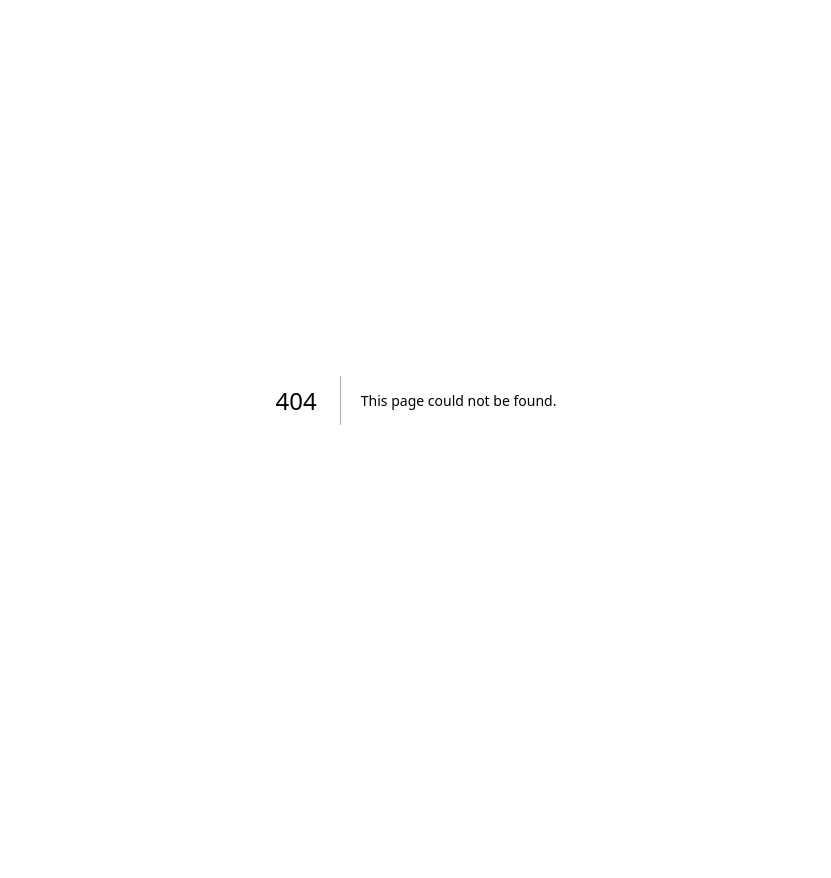
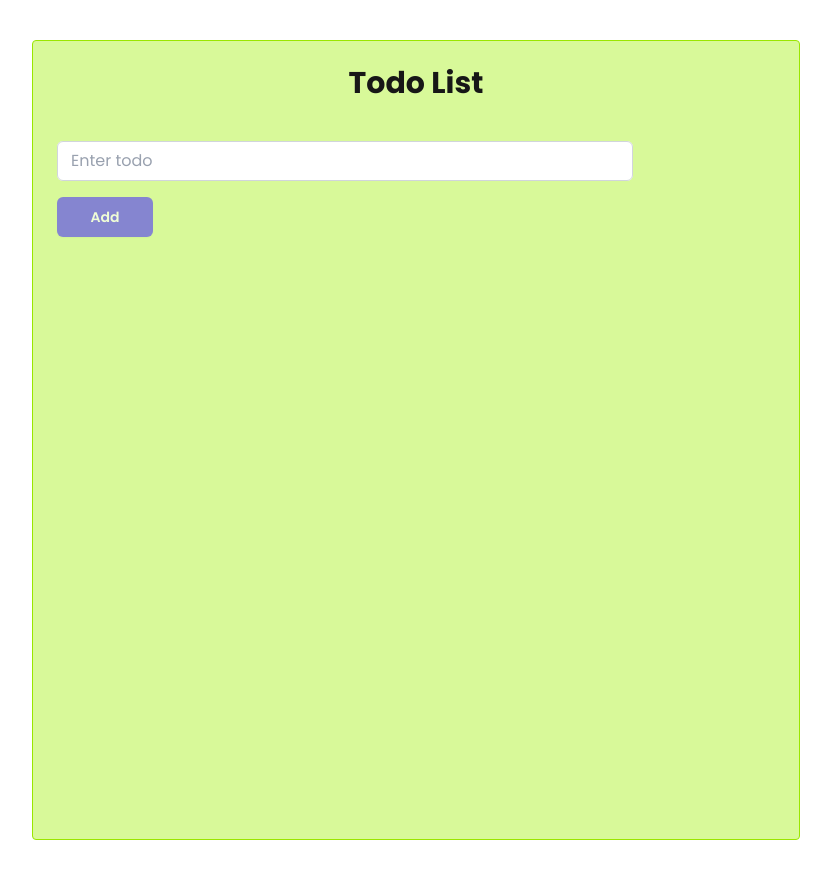
Before and after one commit to sadhna2003/reactjs-practice, a Next.js app in the folder my-app/: page /todo in a window 1280 px wide. Before the commit this address had no page. Shown: the whole page, without its empty margins (224-1055 px from the left). Before the commit the page ends 800 px from the top, so only its background shows below. Built offline with nearby package versions, Linux system fonts and the light colour scheme.

Commit message:
make todo

```diff
--- a/my-app/app/page.tsx
+++ b/my-app/app/page.tsx
@@ -4,6 +4,10 @@ const navLink = [
   {
     link: "/counter",
     label:"Basic Counter"
+  },
+  {
+    link:"/todo",
+    label:"Todo"
   }
 ]
 export default function Home() {
--- /dev/null
+++ b/my-app/app/todo/page.tsx
@@ -0,0 +1,68 @@
+"use client";
+import React from "react";
+
+const Todo = () => {
+    const [todo, setTodo] = React.useState("")
+    const [todoList, setTodoList] = React.useState<string[]>([])
+    const handleChange = (e: any) => {
+        const val = e.target.value;
+        // console.log("todo value", val)
+        setTodo(val)
+    }
+    const handleAdd = () => {
+        setTodoList((prev) => [...prev, todo])
+        setTodo("")
+    }
+    const handledelete = (item: any) => {
+        console.log("items to delete", item);
+
+        setTodoList((todo) => {
+
+            return todo.filter((i) => i !== item);
+
+        })
+    }
+    console.log("todolist", todoList)
+
+    return (
+        <section className="container max-w-3xl font-sans w-full mx-auto my-10 p-6 border border-lime-400 rounded-sm bg-lime-200 h-screen">
+            <h1 className="text-3xl font-bold text-center">Todo List</h1>
+            <form className="flex flex-col gap-4 w-full mt-10 max-w-xl">
+                <input
+                    type="text"
+                    value={todo}
+                    className="block w-full rounded-md bg-white px-3.5 py-2 text-base text-gray-900 outline-1 -outline-offset-1 outline-gray-300 placeholder:text-gray-400 focus:outline-2 focus:-outline-offset-2 focus:outline-indigo-600"
+                    placeholder="Enter todo"
+                    onChange={(e) => handleChange(e)}
+                />
+                <button
+                    type="button"
+                    onClick={handleAdd}
+                    disabled={!todo}
+                    className="block w-24 rounded-md bg-indigo-600 px-3.5 py-2.5 text-center text-sm font-semibold text-white shadow-xs hover:bg-indigo-500 focus-visible:outline-2 focus-visible:outline-offset-2 focus-visible:outline-indigo-600 disabled:opacity-60 disabled:cursor-not-allowed"
+                >
+                    Add
+                </button>
+            </form>
+            <ul className="text-xl py-4 px-4 font-semibold space-y-3 list-decimal">
+                {todoList && todoList.map((item, index) => {
+                    return (
+                        <li key={index} className="">
+                            <div className="flex flex-row justify-between items-center gap-4 w-full">
+                                <span>{item}</span>
+                                <button
+                                    type="button"
+                                    onClick={() => handledelete(item)}
+                                    className="block rounded-md bg-indigo-600 px-3.5 py-2.5 text-center text-sm font-semibold text-white shadow-xs hover:bg-indigo-500 focus-visible:outline-2 focus-visible:outline-offset-2 focus-visible:outline-indigo-600 disabled:opacity-60 disabled:cursor-not-allowed"
+                                >
+                                    Delete
+                                </button>
+                            </div>
+                        </li>
+                    )
+                })}
+            </ul>
+        </section>
+    )
+}
+export default Todo
```
